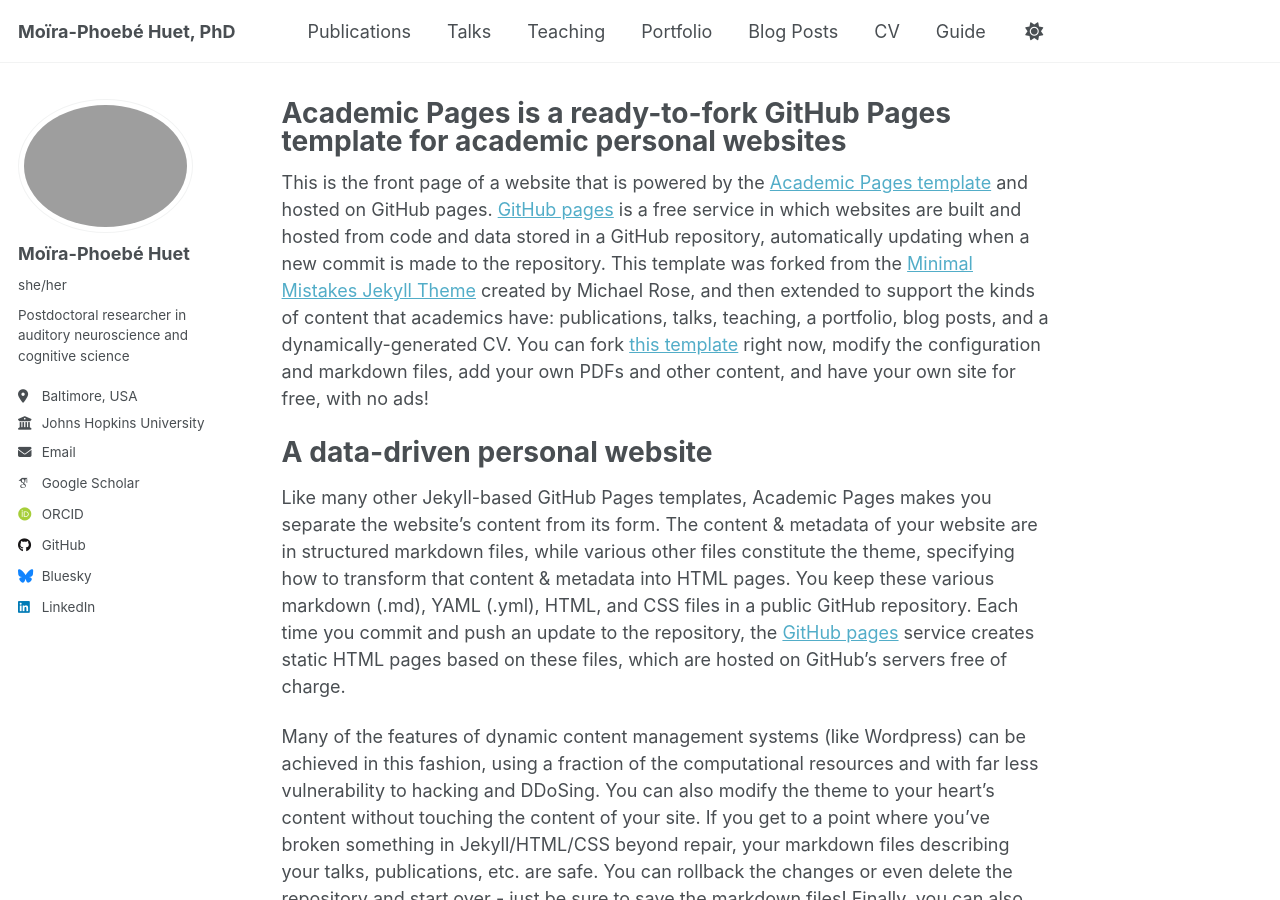
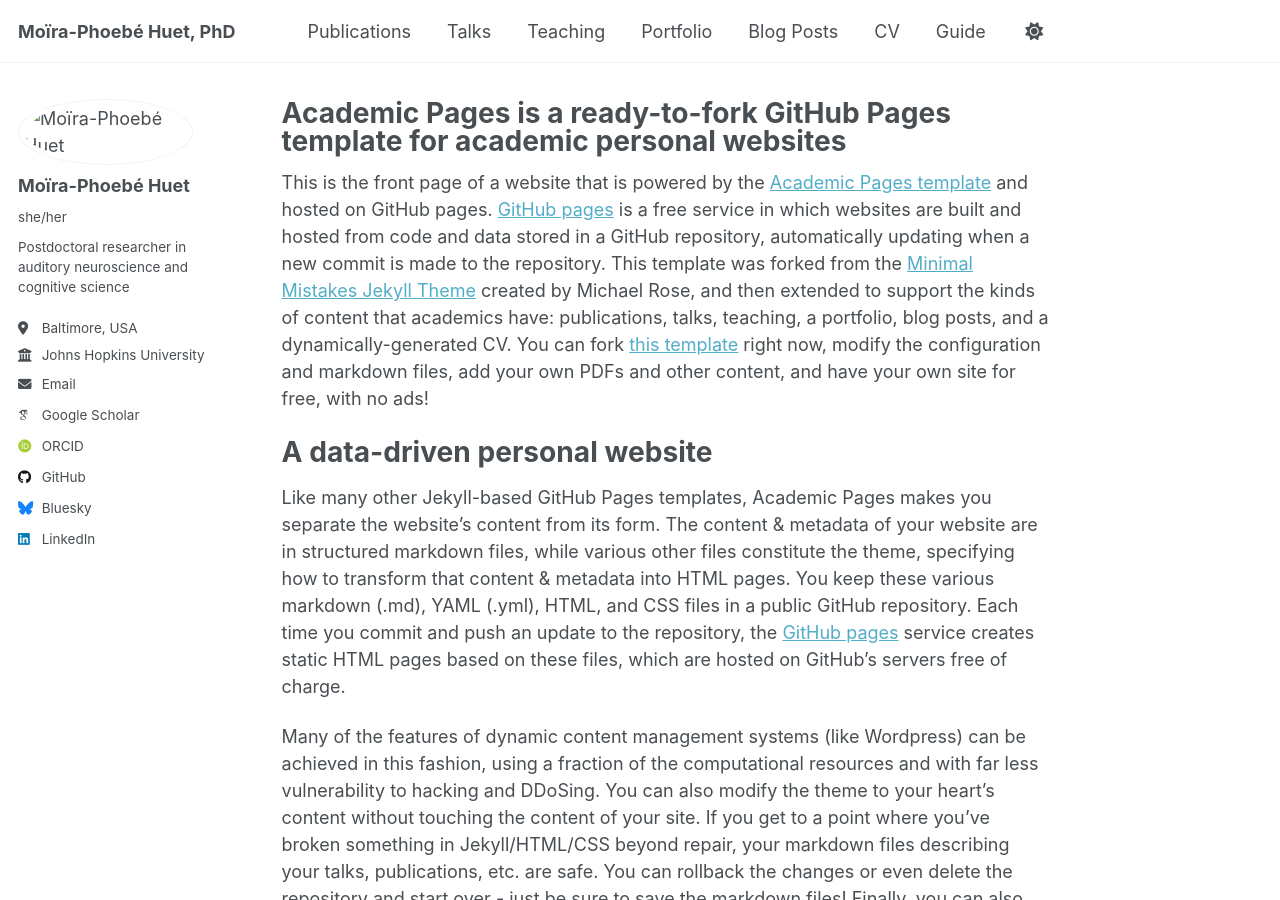
Before and after one commit to mphuet/mphuet.github.io, a Jekyll site: the page built from _pages/about.md, in a window 1280 px wide and 900 px high. Built offline with Jekyll 4.4.1, drawn with Linux system fonts in a browser that asks for light colours; some web fonts are replaced.

Commit message:
Update _config.yml

```diff
--- a/_config.yml
+++ b/_config.yml
@@ -21,7 +21,7 @@ repository               : "mphuet/mphuet.github.io"
 #               Additional customization can be done by editing /_includes/author-profile.html
 author:
   # Biographic information
-  avatar           : "images/headshot_square.jpg"
+  avatar           : "images/profile.png"
   name             : "Moïra-Phoebé Huet"
   pronouns         : "she/her"
   bio              : "Postdoctoral researcher in auditory neuroscience and cognitive science"
```
